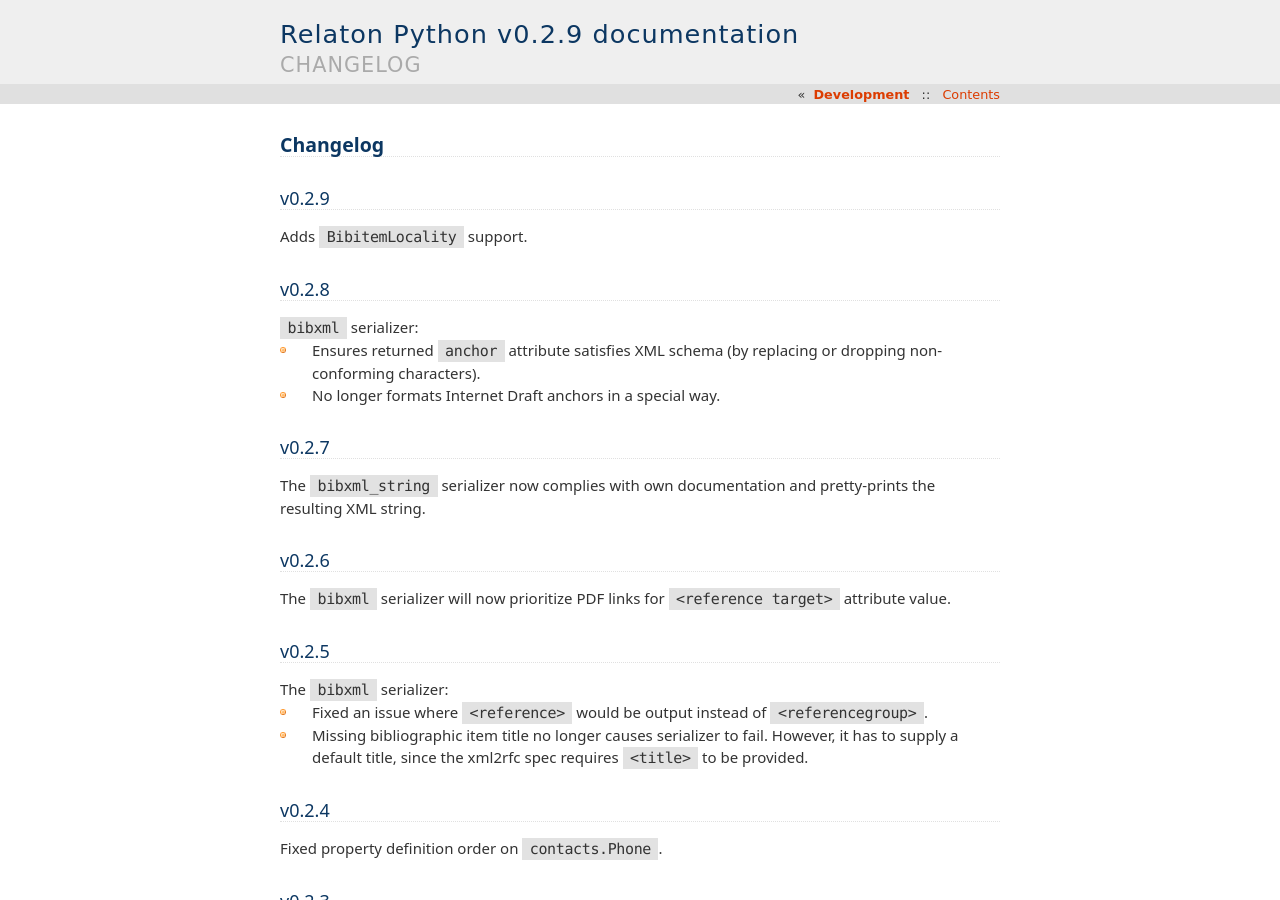
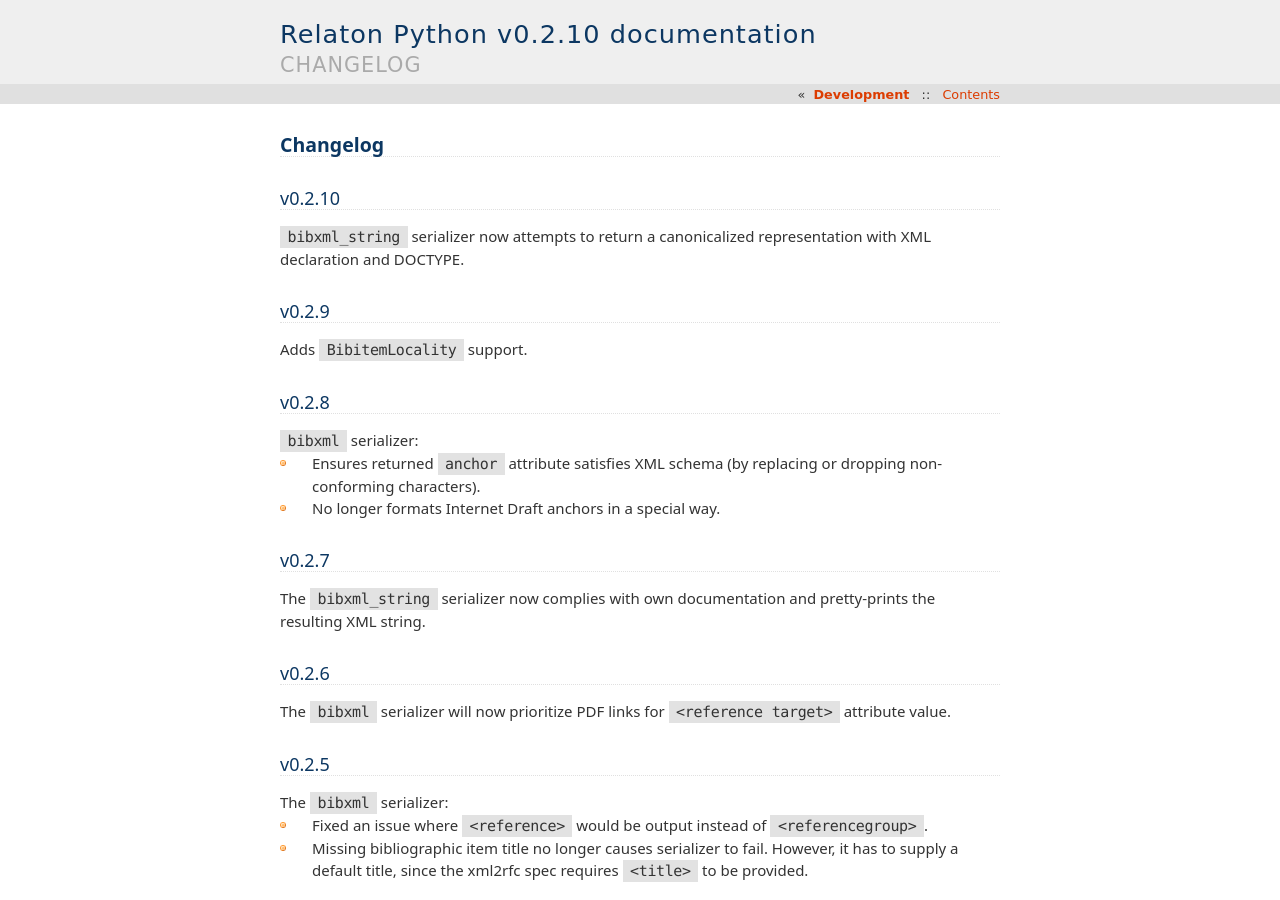
Before and after one commit to relaton/relaton-py, a Sphinx documentation site: the page built from docs/changelog.rst, in a window 1280 px wide and 900 px high. Built offline with Sphinx 7.4.7, drawn with Linux system fonts in a browser that asks for light colours.

Commit message:
chore: publish 0.2.10

```diff
--- a/docs/changelog.rst
+++ b/docs/changelog.rst
@@ -1,6 +1,12 @@
 =========
 Changelog
 =========
+
+v0.2.10
+=======
+
+``bibxml_string`` serializer now attempts to return a canonicalized representation
+with XML declaration and DOCTYPE.
 
 v0.2.9
 ======
--- a/relaton/__init__.py
+++ b/relaton/__init__.py
@@ -1 +1 @@
-__version__ = '0.2.9'
+__version__ = '0.2.10'
```
